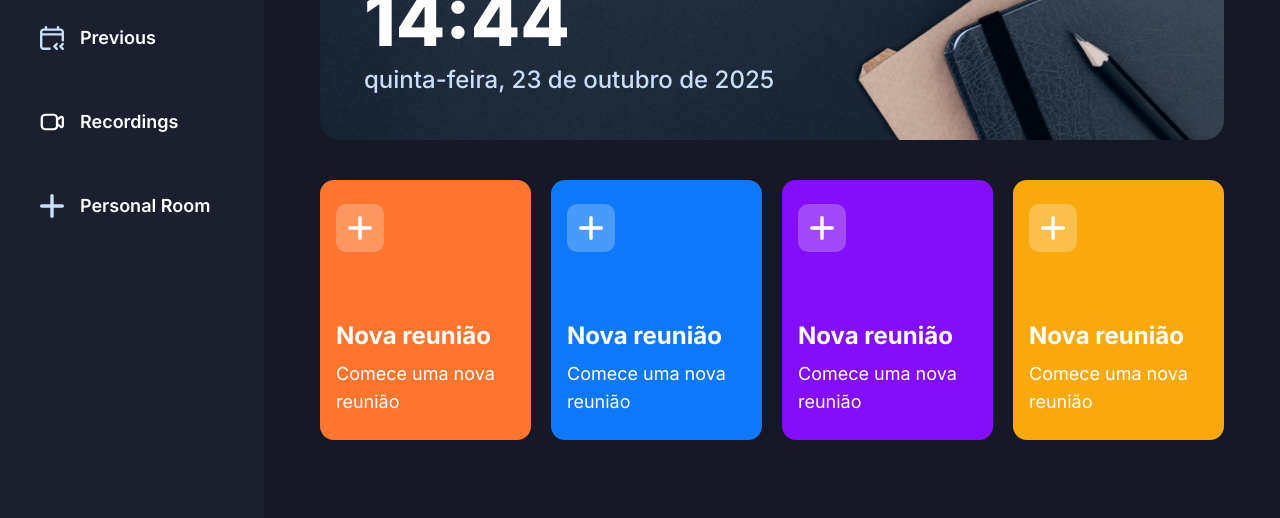
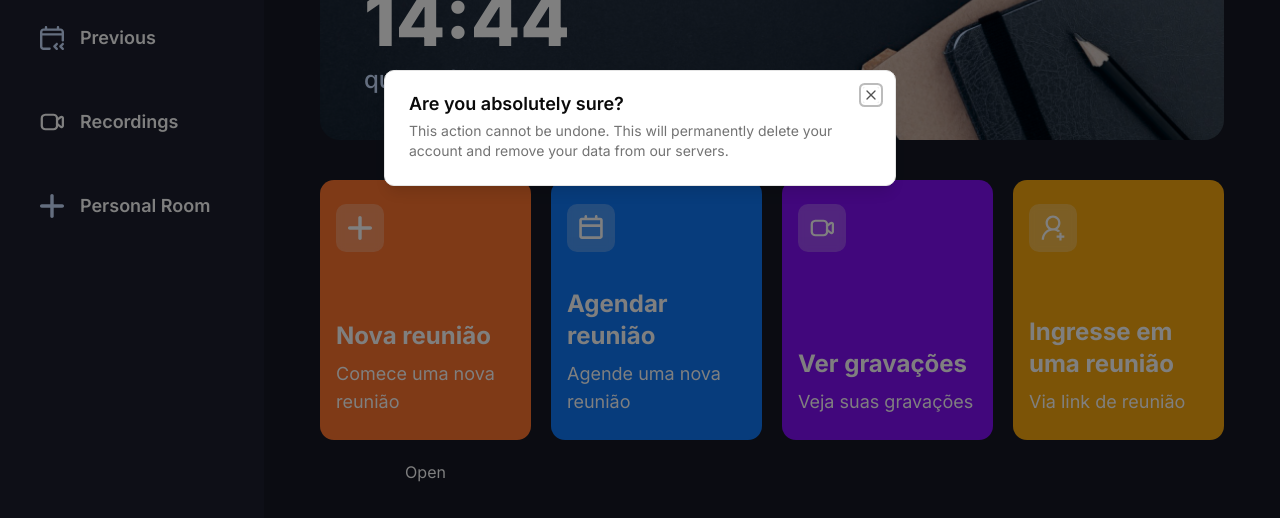
Before and after one commit to LeonardoAlves04/NextVideo, a Next.js app: page / in a window 1280 px wide. Shown: the part 272-790 px from the top of the page. Built offline with nearby package versions, Linux system fonts and the light colour scheme; no server answers.

Commit message:
feat: initializing meetingModal component build

```diff
--- a/src/components/HomeCard.tsx
+++ b/src/components/HomeCard.tsx
@@ -21,24 +21,19 @@
     <div
       className={cn(
         "px-4 py-6 flex flex-col justify-between w-full xl:max-w-[270px] min-h-[260px] rounded-[14px] cursor-pointer",
-        className,
+        className
       )}
       onClick={() => {
         handleClick;
       }}
     >
       <div className="flex-center glassmorphism size-12 rounded-[10px]">
-        <Image
-          src="/icons/add-meeting.svg"
-          alt="video call"
-          width={24}
-          height={24}
-        />
+        <Image src={img} alt="video call" width={24} height={24} />
       </div>
 
       <div className="flex flex-col gap-2">
-        <h1 className="text-2xl font-bold">Nova reunião</h1>
-        <p className="text-lg font-normal">Comece uma nova reunião</p>
+        <h1 className="text-2xl font-bold">{title}</h1>
+        <p className="text-lg font-normal">{description}</p>
       </div>
     </div>
   );
--- /dev/null
+++ b/src/components/MeetingModal.tsx
@@ -0,0 +1,51 @@
+import React, { ReactNode } from "react";
+
+import {
+  Dialog,
+  DialogContent,
+  DialogDescription,
+  DialogHeader,
+  DialogTitle,
+  DialogTrigger,
+} from "@/components/ui/dialog";
+
+interface MeetingModalProps {
+  isOpen: boolean;
+  onClose: () => void;
+  title: string;
+  className?: string;
+  children?: ReactNode;
+  handleClick?: () => void;
+  buttonText?: string;
+  image?: string;
+  buttonIcon?: string;
+}
+
+const MeetingModal = ({
+  isOpen,
+  onClose,
+  title,
+  className,
+  children,
+  handleClick,
+  buttonText,
+  image,
+  buttonIcon,
+}: MeetingModalProps) => {
+  return (
+    <Dialog open={isOpen}>
+      <DialogTrigger>Open</DialogTrigger>
+      <DialogContent>
+        <DialogHeader>
+          <DialogTitle>Are you absolutely sure?</DialogTitle>
+          <DialogDescription>
+            This action cannot be undone. This will permanently delete your
+            account and remove your data from our servers.
+          </DialogDescription>
+        </DialogHeader>
+      </DialogContent>
+    </Dialog>
+  );
+};
+
+export default MeetingModal;
--- a/src/components/MeetingTypeList.tsx
+++ b/src/components/MeetingTypeList.tsx
@@ -3,12 +3,15 @@
 import React, { useState } from "react";
 import HomeCard from "./HomeCard";
 import { useRouter } from "next/navigation";
+import MeetingModal from "./MeetingModal";
 
 const MeetingTypeList = () => {
   const router = useRouter();
-  const [meetingType, setMeetingType] = useState<
+  const [MeetingType, setMeetingType] = useState<
     "isScheduleMeeting" | "isInstantMeeting" | "isJoiningMeeting" | undefined
   >();
+
+  const createMeeting = () => {};
 
   return (
     <section className="grid grid-cols-1 gap-5 md:grid-cols-2 xl:grid-cols-4">
@@ -16,11 +19,11 @@
         img="/icons/add-meeting.svg"
         title="Nova reunião"
         description="Comece uma nova reunião"
-        handleClick={() => setMeetingType("isJoiningMeeting")}
+        handleClick={() => setMeetingType("isInstantMeeting")}
         className="bg-orange-1"
       />
       <HomeCard
-        img="/icons/schedule-meeting.svg"
+        img="/icons/schedule.svg"
         title="Agendar reunião"
         description="Agende uma nova reunião"
         handleClick={() => setMeetingType("isScheduleMeeting")}
@@ -34,11 +37,20 @@
         className="bg-purple-1"
       />
       <HomeCard
-        img="/icons/add-meeting.svg"
-        title="Nova reunião"
-        description="Comece uma nova reunião"
+        img="/icons/join-meeting.svg"
+        title="Ingresse em uma reunião"
+        description="Via link de reunião"
         handleClick={() => setMeetingType("isJoiningMeeting")}
         className="bg-yellow-1"
+      />
+
+      <MeetingModal
+        isOpen={() => meetingType === "isInstantMeeting"}
+        onClose={() => setMeetingType(undefined)}
+        title="Começar uma reunião agora"
+        className="text-center"
+        buttonText="Começar reunião"
+        handleClick={createMeeting}
       />
     </section>
   );
--- /dev/null
+++ b/src/components/ui/dialog.tsx
@@ -0,0 +1,158 @@
+"use client"
+
+import * as React from "react"
+import * as DialogPrimitive from "@radix-ui/react-dialog"
+import { XIcon } from "lucide-react"
+
+import { cn } from "@/lib/utils"
+import { Button } from "@/components/ui/button"
+
+function Dialog({
+  ...props
+}: React.ComponentProps<typeof DialogPrimitive.Root>) {
+  return <DialogPrimitive.Root data-slot="dialog" {...props} />
+}
+
+function DialogTrigger({
+  ...props
+}: React.ComponentProps<typeof DialogPrimitive.Trigger>) {
+  return <DialogPrimitive.Trigger data-slot="dialog-trigger" {...props} />
+}
+
+function DialogPortal({
+  ...props
+}: React.ComponentProps<typeof DialogPrimitive.Portal>) {
+  return <DialogPrimitive.Portal data-slot="dialog-portal" {...props} />
+}
+
+function DialogClose({
+  ...props
+}: React.ComponentProps<typeof DialogPrimitive.Close>) {
+  return <DialogPrimitive.Close data-slot="dialog-close" {...props} />
+}
+
+function DialogOverlay({
+  className,
+  ...props
+}: React.ComponentProps<typeof DialogPrimitive.Overlay>) {
+  return (
+    <DialogPrimitive.Overlay
+      data-slot="dialog-overlay"
+      className={cn(
+        "data-[state=open]:animate-in data-[state=closed]:animate-out data-[state=closed]:fade-out-0 data-[state=open]:fade-in-0 fixed inset-0 z-50 bg-black/50",
+        className
+      )}
+      {...props}
+    />
+  )
+}
+
+function DialogContent({
+  className,
+  children,
+  showCloseButton = true,
+  ...props
+}: React.ComponentProps<typeof DialogPrimitive.Content> & {
+  showCloseButton?: boolean
+}) {
+  return (
+    <DialogPortal data-slot="dialog-portal">
+      <DialogOverlay />
+      <DialogPrimitive.Content
+        data-slot="dialog-content"
+        className={cn(
+          "bg-background data-[state=open]:animate-in data-[state=closed]:animate-out data-[state=closed]:fade-out-0 data-[state=open]:fade-in-0 data-[state=closed]:zoom-out-95 data-[state=open]:zoom-in-95 fixed top-[50%] left-[50%] z-50 grid w-full max-w-[calc(100%-2rem)] translate-x-[-50%] translate-y-[-50%] gap-4 rounded-lg border p-6 shadow-lg duration-200 outline-none sm:max-w-lg",
+          className
+        )}
+        {...props}
+      >
+        {children}
+        {showCloseButton && (
+          <DialogPrimitive.Close
+            data-slot="dialog-close"
+            className="ring-offset-background focus:ring-ring data-[state=open]:bg-accent data-[state=open]:text-muted-foreground absolute top-4 right-4 rounded-xs opacity-70 transition-opacity hover:opacity-100 focus:ring-2 focus:ring-offset-2 focus:outline-hidden disabled:pointer-events-none [&_svg]:pointer-events-none [&_svg]:shrink-0 [&_svg:not([class*='size-'])]:size-4"
+          >
+            <XIcon />
+            <span className="sr-only">Close</span>
+          </DialogPrimitive.Close>
+        )}
+      </DialogPrimitive.Content>
+    </DialogPortal>
+  )
+}
+
+function DialogHeader({ className, ...props }: React.ComponentProps<"div">) {
+  return (
+    <div
+      data-slot="dialog-header"
+      className={cn("flex flex-col gap-2 text-center sm:text-left", className)}
+      {...props}
+    />
+  )
+}
+
+function DialogFooter({
+  className,
+  showCloseButton = false,
+  children,
+  ...props
+}: React.ComponentProps<"div"> & {
+  showCloseButton?: boolean
+}) {
+  return (
+    <div
+      data-slot="dialog-footer"
+      className={cn(
+        "flex flex-col-reverse gap-2 sm:flex-row sm:justify-end",
+        className
+      )}
+      {...props}
+    >
+      {children}
+      {showCloseButton && (
+        <DialogPrimitive.Close asChild>
+          <Button variant="outline">Close</Button>
+        </DialogPrimitive.Close>
+      )}
+    </div>
+  )
+}
+
+function DialogTitle({
+  className,
+  ...props
+}: React.ComponentProps<typeof DialogPrimitive.Title>) {
+  return (
+    <DialogPrimitive.Title
+      data-slot="dialog-title"
+      className={cn("text-lg leading-none font-semibold", className)}
+      {...props}
+    />
+  )
+}
+
+function DialogDescription({
+  className,
+  ...props
+}: React.ComponentProps<typeof DialogPrimitive.Description>) {
+  return (
+    <DialogPrimitive.Description
+      data-slot="dialog-description"
+      className={cn("text-muted-foreground text-sm", className)}
+      {...props}
+    />
+  )
+}
+
+export {
+  Dialog,
+  DialogClose,
+  DialogContent,
+  DialogDescription,
+  DialogFooter,
+  DialogHeader,
+  DialogOverlay,
+  DialogPortal,
+  DialogTitle,
+  DialogTrigger,
+}
```
